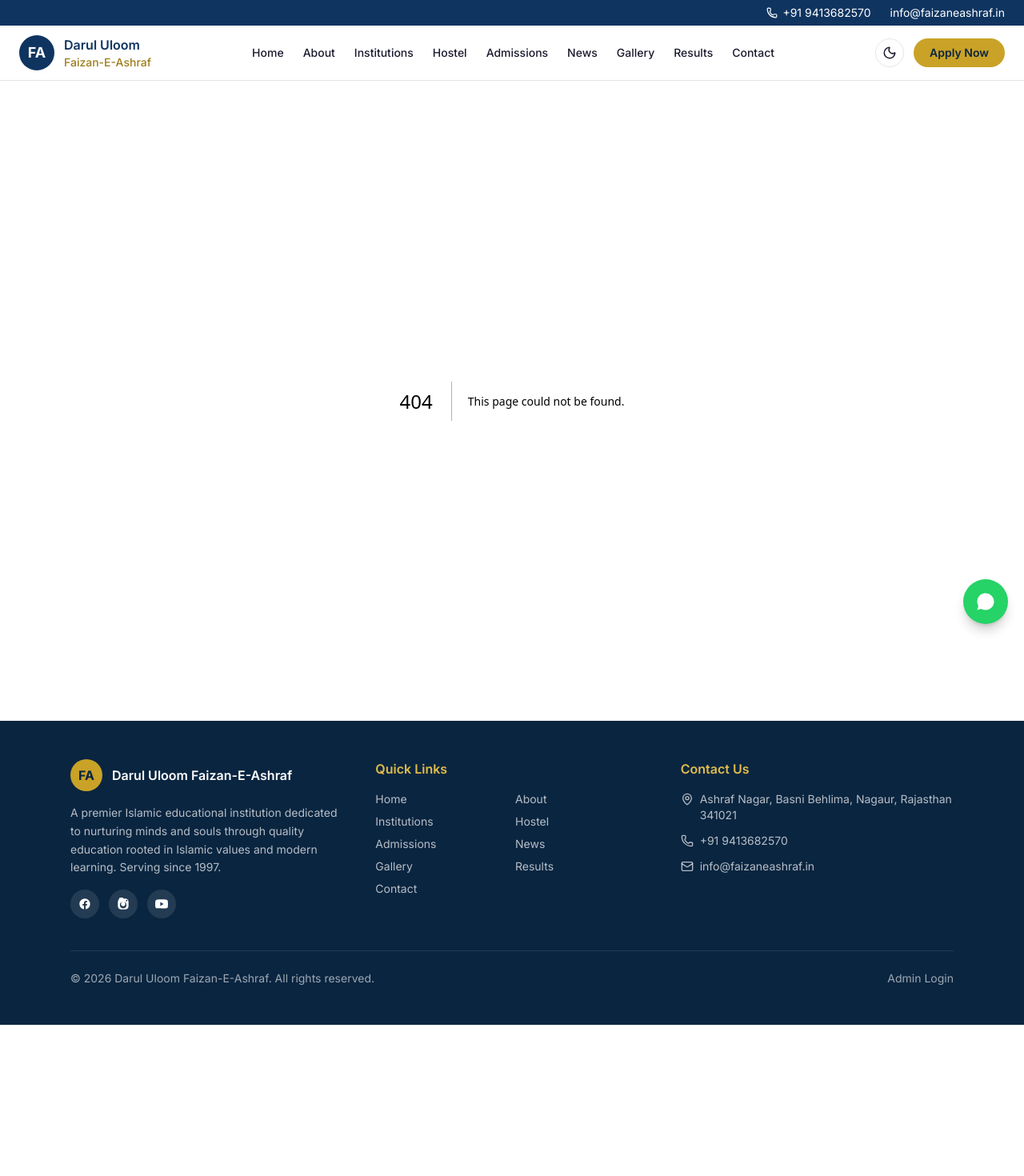
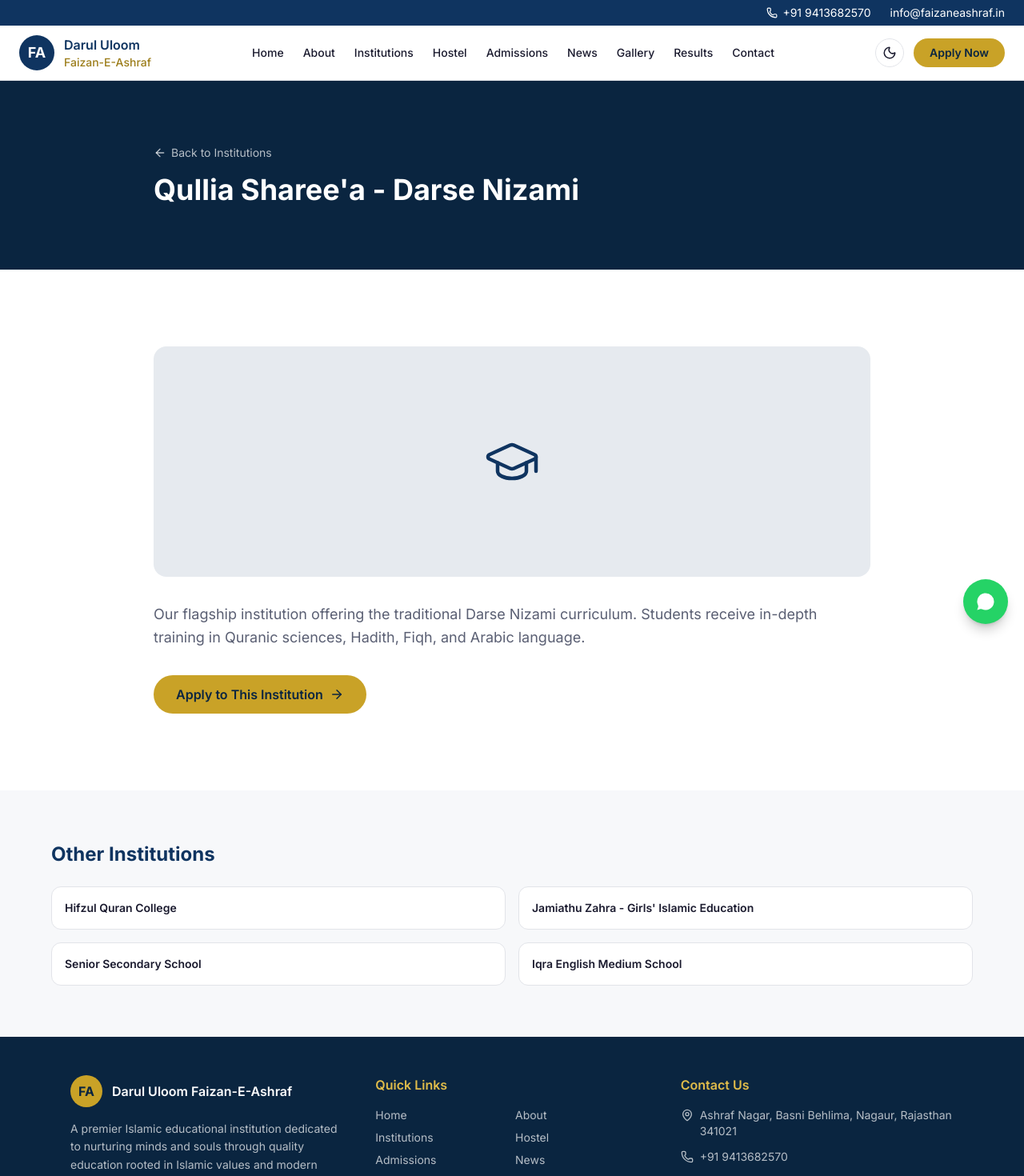
Before and after one commit to muhammedmubashir786/faizan-e-ashraf-website, a Next.js app: page /institutions/darse-nizami in a window 1280 px wide. Before the commit this address had no page. Shown: the top 1470 px of the page at 80% size. Before the commit the page ends 1281 px from the top, so only its background shows below. Built offline with nearby package versions, Linux system fonts and the light colour scheme.

Commit message:
Build Contact and Admissions pages with forms

```diff
--- /dev/null
+++ b/app/institutions/[slug]/page.tsx
@@ -0,0 +1,100 @@
+import type { Metadata } from "next";
+import Link from "next/link";
+import { notFound } from "next/navigation";
+import { ArrowLeft, GraduationCap, ArrowRight } from "lucide-react";
+import { INSTITUTIONS } from "@/lib/constants";
+
+type Props = {
+  params: Promise<{ slug: string }>;
+};
+
+export async function generateStaticParams() {
+  return INSTITUTIONS.map((inst) => ({ slug: inst.slug }));
+}
+
+export async function generateMetadata({
+  params,
+}: Props): Promise<Metadata> {
+  const { slug } = await params;
+  const institution = INSTITUTIONS.find((inst) => inst.slug === slug);
+
+  if (!institution) {
+    return { title: "Institution Not Found" };
+  }
+
+  return {
+    title: `${institution.name} | Darul Uloom Faizan-E-Ashraf`,
+    description: institution.description,
+  };
+}
+
+export default async function InstitutionDetailPage({ params }: Props) {
+  const { slug } = await params;
+  const institution = INSTITUTIONS.find((inst) => inst.slug === slug);
+
+  if (!institution) {
+    notFound();
+  }
+
+  const otherInstitutions = INSTITUTIONS.filter((inst) => inst.slug !== slug);
+
+  return (
+    <>
+      <section className="bg-primary-dark text-white py-14 md:py-20 px-4 md:px-6">
+        <div className="mx-auto max-w-4xl">
+          <Link
+            href="/institutions"
+            className="inline-flex items-center gap-1.5 text-sm text-white/70 hover:text-accent-light mb-4"
+          >
+            <ArrowLeft size={16} />
+            Back to Institutions
+          </Link>
+          <h1 className="text-2xl md:text-4xl font-bold">
+            {institution.name}
+          </h1>
+        </div>
+      </section>
+
+      <section className="py-16 md:py-24 px-4 md:px-6">
+        <div className="mx-auto max-w-4xl">
+          <div className="h-56 md:h-72 bg-primary/10 rounded-2xl flex items-center justify-center text-primary mb-8">
+            <GraduationCap size={72} strokeWidth={1.5} />
+          </div>
+
+          <p className="text-text-muted text-base md:text-lg leading-relaxed mb-8">
+            {institution.description}
+          </p>
+
+          <Link
+            href="/admissions"
+            className="inline-flex items-center gap-2 rounded-full bg-accent px-7 py-3 font-semibold text-primary-dark hover:bg-accent-light transition-colors"
+          >
+            Apply to This Institution
+            <ArrowRight size={18} />
+          </Link>
+        </div>
+      </section>
+
+      <section className="py-16 px-4 md:px-6 bg-surface">
+        <div className="mx-auto max-w-6xl">
+          <h2 className="text-xl md:text-2xl font-bold text-primary mb-6">
+            Other Institutions
+          </h2>
+          <div className="grid grid-cols-1 sm:grid-cols-2 gap-4">
+            {otherInstitutions.map((inst) => (
+              <Link
+                key={inst.slug}
+                href={`/institutions/${inst.slug}`}
+                className="rounded-xl border border-border bg-surface-elevated p-4 hover:shadow-md transition-all"
+              >
+                <p className="font-semibold text-foreground text-sm">
+                  {inst.name}
+                </p>
+              </Link>
+            ))}
+          </div>
+        </div>
+      </section>
+    </>
+  );
+}
--- /dev/null
+++ b/app/institutions/page.tsx
@@ -0,0 +1,57 @@
+import type { Metadata } from "next";
+import Link from "next/link";
+import { ArrowRight, GraduationCap } from "lucide-react";
+import { INSTITUTIONS } from "@/lib/constants";
+
+export const metadata: Metadata = {
+  title: "Our Institutions | Darul Uloom Faizan-E-Ashraf",
+  description:
+    "Explore our institutions: Darse Nizami, Hifzul Quran College, Jamiathu Zahra, Senior Secondary School, and Iqra English Medium School.",
+};
+
+export default function InstitutionsPage() {
+  return (
+    <>
+      <section className="bg-primary-dark text-white py-14 md:py-20 px-4 md:px-6 text-center">
+        <h1 className="text-3xl md:text-5xl font-bold mb-3">
+          Our Institutions
+        </h1>
+        <p className="text-white/80 max-w-xl mx-auto">
+          Comprehensive Islamic education for every stage of learning
+        </p>
+      </section>
+
+      <section className="py-16 md:py-24 px-4 md:px-6">
+        <div className="mx-auto max-w-6xl">
+          <div className="grid grid-cols-1 md:grid-cols-2 lg:grid-cols-3 gap-6">
+            {INSTITUTIONS.map((inst) => (
+              <div
+                key={inst.slug}
+                className="group rounded-2xl border border-border bg-surface-elevated overflow-hidden hover:shadow-xl transition-all"
+              >
+                <div className="h-44 bg-primary/10 flex items-center justify-center text-primary">
+                  <GraduationCap size={52} strokeWidth={1.5} />
+                </div>
+                <div className="p-6">
+                  <h2 className="font-semibold text-lg text-foreground mb-2">
+                    {inst.name}
+                  </h2>
+                  <p className="text-sm text-text-muted leading-relaxed mb-4 line-clamp-3">
+                    {inst.description}
+                  </p>
+                  <Link
+                    href={`/institutions/${inst.slug}`}
+                    className="inline-flex items-center gap-1.5 text-sm font-semibold text-primary group-hover:gap-2.5 transition-all"
+                  >
+                    Learn More
+                    <ArrowRight size={14} />
+                  </Link>
+                </div>
+              </div>
+            ))}
+          </div>
+        </div>
+      </section>
+    </>
+  );
+}
```
